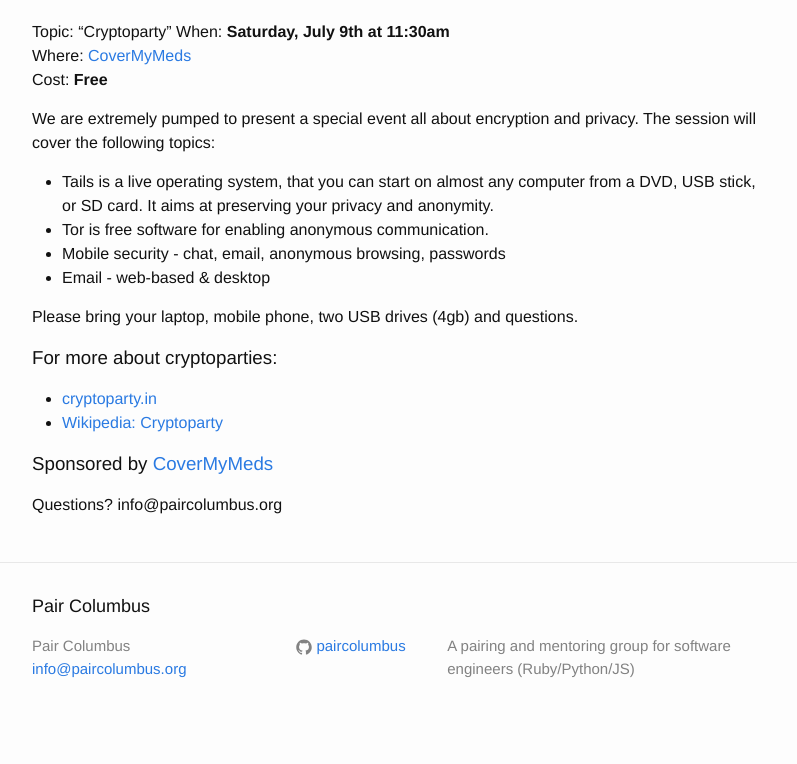
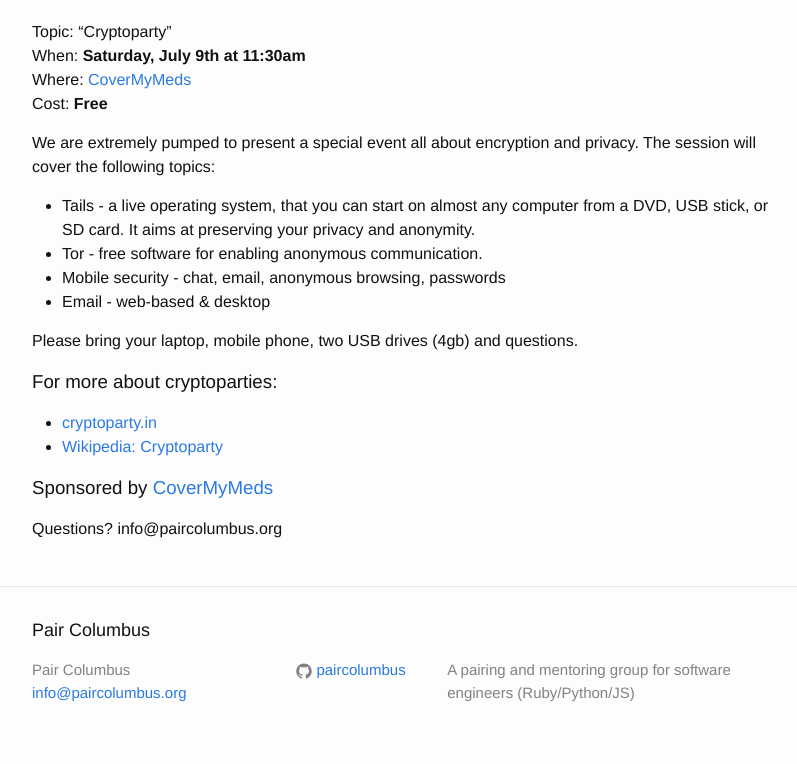
Before and after one commit to paircolumbus/paircolumbus.github.io, a Jekyll site: the page built from index.md, in a window 1280 px wide. Shown: the part 483-1247 px from the top of the page, without its empty margins (238-1035 px from the left). Built offline with Jekyll 4.4.1, drawn with Linux system fonts in a browser that asks for light colours; comment, search, counter and statistics services are not loaded; before the commit the page ends 1223 px from its top, so only the background shows below that.

```diff
--- a/index.md
+++ b/index.md
@@ -14,8 +14,8 @@ Cost: __Free__
 
 We are extremely pumped to present a special event all about encryption and privacy. The session will cover the following topics:
 
-- Tails is a live operating system, that you can start on almost any computer from a DVD, USB stick, or SD card. It aims at preserving your privacy and anonymity.
-- Tor is free software for enabling anonymous communication.
+- Tails - a live operating system, that you can start on almost any computer from a DVD, USB stick, or SD card. It aims at preserving your privacy and anonymity.
+- Tor - free software for enabling anonymous communication.
 - Mobile security - chat, email, anonymous browsing, passwords
 - Email - web-based & desktop
 
```
